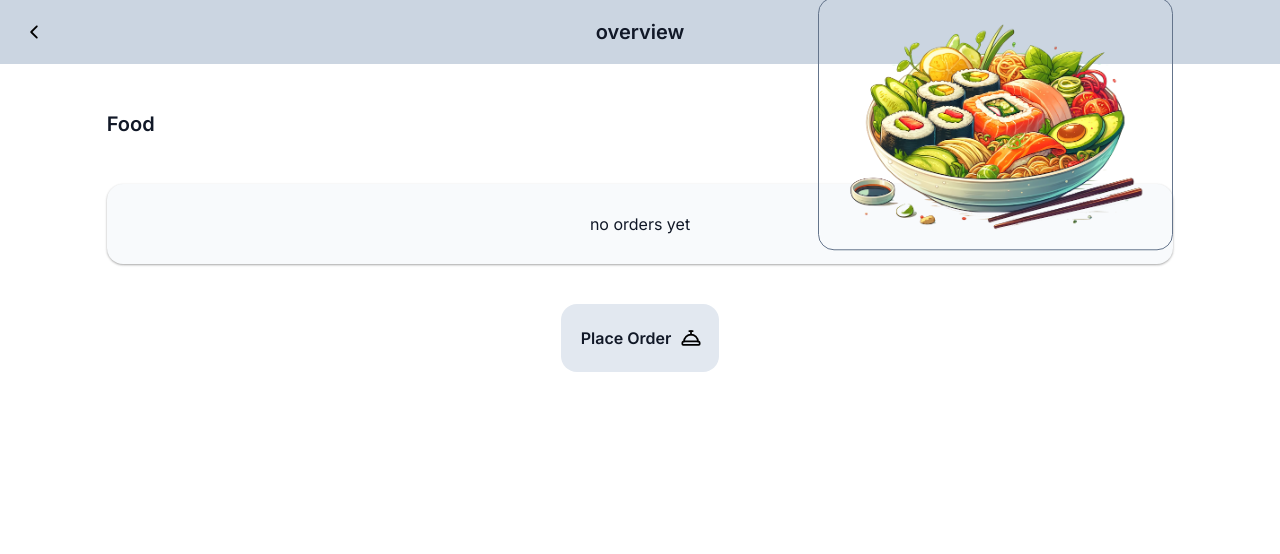
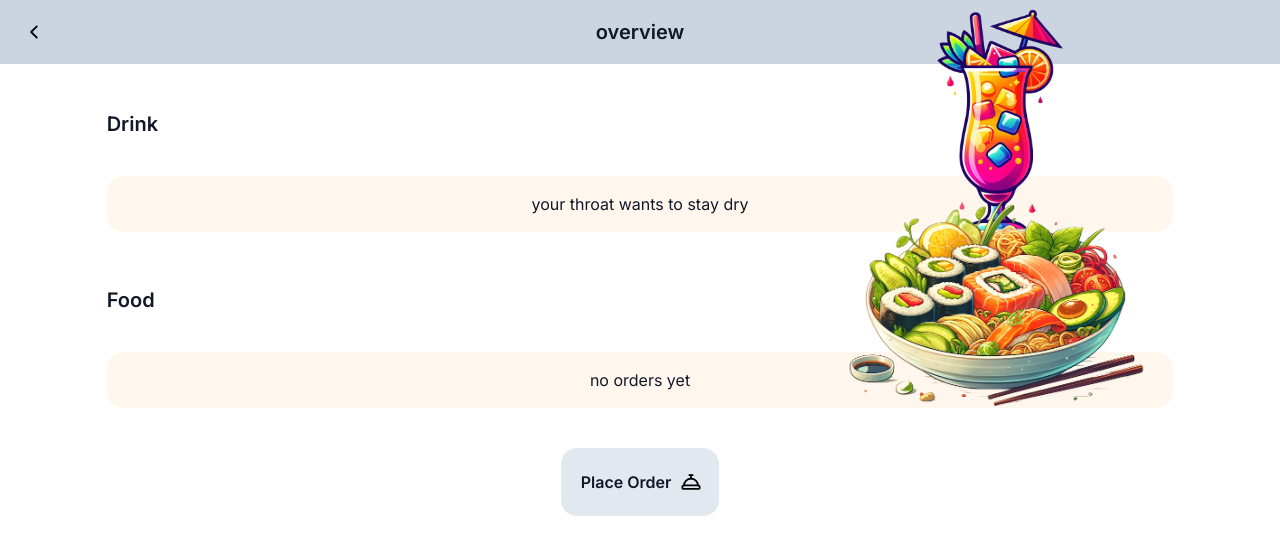
Before and after one commit to j-eick/pos-restaurant, a Next.js app: page /menu/order in a window 1280 px wide. Shown: the top 554 px of the page. Built offline with nearby package versions, Linux system fonts and the light colour scheme.

Commit message:
conditional rendering

```diff
--- a/app/components/ui/orderList/OrderList.tsx
+++ b/app/components/ui/orderList/OrderList.tsx
@@ -2,57 +2,69 @@
 import Image from "next/image";
 import { useEffect } from "react";
 import useOrderStore from "@/app/hooks/useOrderStore";
-import { exampleOrder } from "@/app/lib/exampleOrder";
 import { Text } from "../text";
 
 export function OrderList() {
   const orderList = useOrderStore((state) => state.orderList);
 
+  const drinkList = orderList.filter((item) => item.category === "drink");
+  const foodList = orderList.filter((item) => item.category === "food");
+
   const space_list_topBottom = "mt-9 mb-7";
   const list_width = "w-10/12";
   const border_img = "border-[1px] border-slate-500";
   const bg_category = "";
-  // const shadow = "rgba(50, 50, 93, 0.25) 0px 2px 5px -1px, rgba(0, 0, 0, 0.3) 0px 1px 3px -1px";
-  // const underline = "border-[.5px] border-slate-300 w-full left-0 bottom-2";
 
-  useEffect(() => {
-    console.log(orderList);
-  }, []);
+  useEffect(() => {}, []);
 
   return (
     <div className="mt-10 flex flex-col gap-7">
-      {/* <div className="">
-        <div className={`relative w-full h-10 ${bg_category} flex items-center`}>
-          <Text tag={"p"} size="lg" weight="semibold" className="pl-3">
-            Drinks
+      <div className={`mx-auto my-0 ${list_width}`}>
+        {/* ######################## */}
+        {/* ####### DRINKS ####### */}
+        <div className={`${bg_category}`}>
+          <div className={`relative h-10 flex items-center`}>
+            <Text tag={"p"} size="lg" weight="semibold">
+              Drink
             </Text>
-          <div className="w-3/12 absolute top-1/2 -translate-y-1/2 right-3">
+            <div className="w-4/12 absolute top-1/2 -translate-y-1/2 right-0">
               <Image
-              src="/drink.jpg"
+                src="/drink2.png"
                 alt={"list of ordered drinks"}
                 width="100"
                 height="100"
-              fill={false}
-              priority={true}
                 style={{ objectFit: "contain" }}
-              className={`rounded-sm ${border_img}`}
+                className={`scale-75`}
               />
             </div>
           </div>
-        <ul
-          className={`mx-auto my-0 ${space_list_topBottom} ${list_width} flex flex-col align-middle gap-5 bg-red-200`}
+          {drinkList.length !== 0 ? (
+            <ul className={`mx-auto my-0 ${space_list_topBottom} flex flex-col align-middle gap-3`}>
+              {drinkList.map((item, i) => (
+                <li
+                  key={i}
+                  className={`relative p-2 flex items-center gap-2 shadow-orderedItems rounded text-slate-500`}
                 >
-          {exampleOrder.map((item, i) => (
-            <li key={i} className="inline-flex flex-col border-2 border-slate-400">
-              <span className="inline-block">#{item.id}</span>
-              <Text tag="p">{item.title}</Text>
+                  <span className="w-2/12">#{item.id}</span>
+                  <Text tag="p" className="w-8/12">
+                    {item.title}
+                  </Text>
+                  <span className="w-2/12 text-right">{item.price}</span>
                 </li>
               ))}
             </ul>
-      </div> */}
-
-      <div className={`mx-auto my-0 ${list_width}`}>
-        <div className={`relative h-10 flex items-center ${bg_category}`}>
+          ) : (
+            <div className="mt-8 h-14 mx-auto my-0 grid place-items-center rounded-sm bg-orange-50">
+              <Text tag="p" className="">
+                your throat wants to stay dry
+              </Text>
+            </div>
+          )}
+        </div>
+        {/* ######################## */}
+        {/* ####### FOOD ####### */}
+        <div className={`mt-12 ${bg_category}`}>
+          <div className={`relative h-10 flex items-center`}>
             <Text tag={"p"} size="lg" weight="semibold">
               Food
             </Text>
@@ -62,28 +74,27 @@ export function OrderList() {
                 alt={"list of ordered drinks"}
                 width="100"
                 height="100"
-              fill={false}
-              priority={true}
                 style={{ objectFit: "contain" }}
-              className={`rounded-sm ${border_img}`}
               />
             </div>
           </div>
-        {orderList.length !== 0 ? (
+          {foodList.length !== 0 ? (
             <ul className={`mx-auto my-0 ${space_list_topBottom} flex flex-col align-middle gap-3`}>
-            {orderList.map((item, i) => (
-              <li key={i} className={`relative p-2 flex items-center gap-2 shadow-orderedItems rounded text-slate-500`}>
+              {foodList.map((item, i) => (
+                <li
+                  key={i}
+                  className={`relative p-2 flex items-center gap-2 shadow-orderedItems rounded text-slate-500`}
+                >
                   <span className="w-2/12">#{item.id}</span>
                   <Text tag="p" className="w-8/12">
                     {item.title}
                   </Text>
                   <span className="w-2/12 text-right">{item.price}</span>
-                {/* <span className={`absolute ${underline}`} /> */}
                 </li>
               ))}
             </ul>
           ) : (
-          <div className="mt-10 h-20 mx-auto my-0 grid place-items-center rounded-sm shadow-dishOrder bg-slate-50">
+            <div className="mt-8 h-14 mx-auto my-0 grid place-items-center rounded-sm bg-orange-50">
               <Text tag="p" className="">
                 no orders yet
               </Text>
@@ -91,5 +102,6 @@ export function OrderList() {
           )}
         </div>
       </div>
+    </div>
   );
 }
```
Lines whose indentation alone changed are shown as unchanged.
